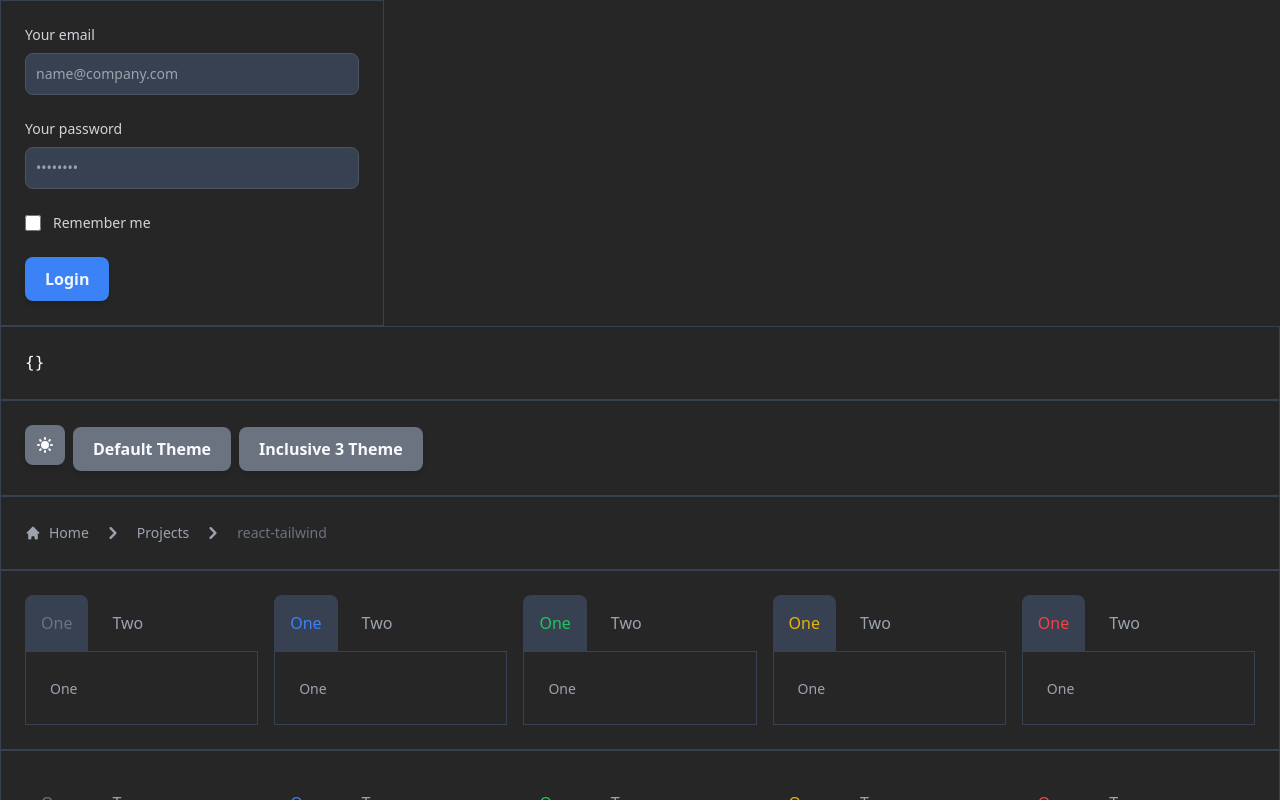
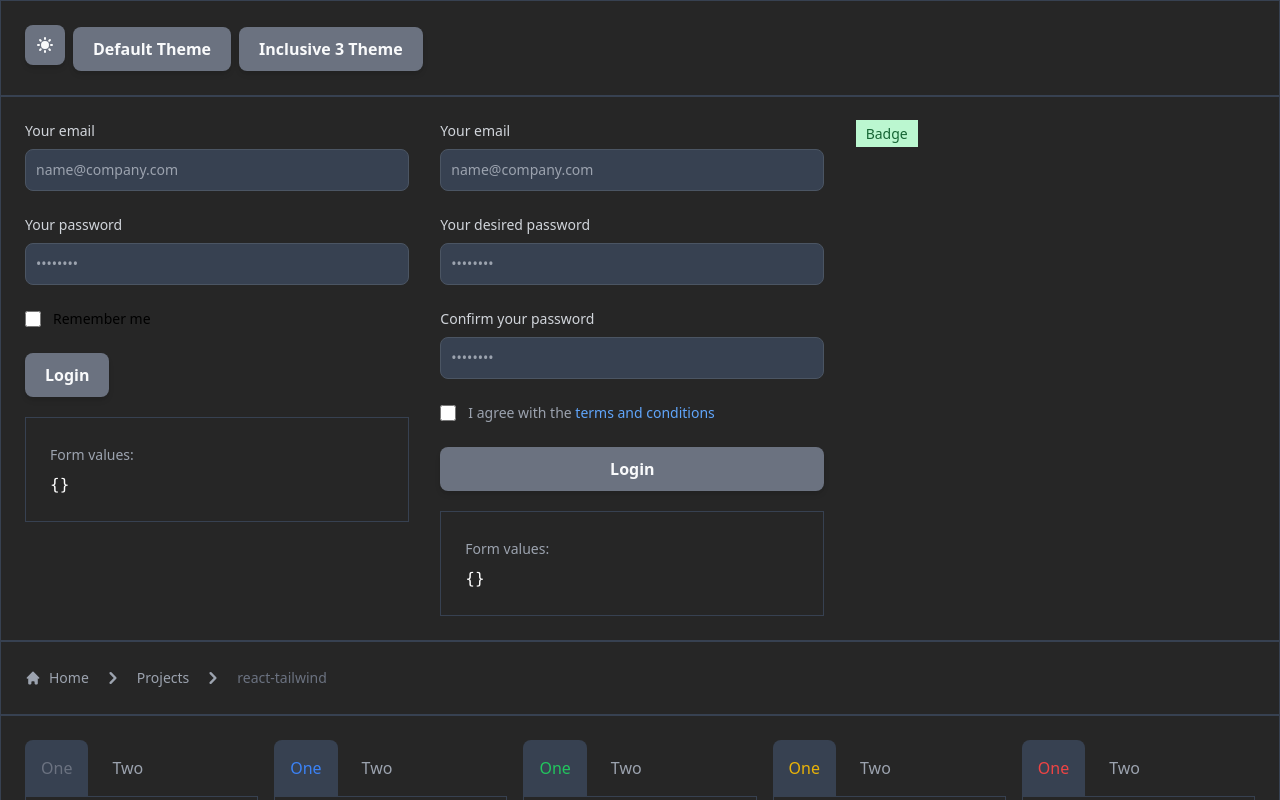
Before and after one commit to edadma/react-tailwind, a React (Create React App) app: page / in a window 1280 px wide. Shown: the top 800 px of the page. Built offline with nearby package versions, Linux system fonts and the light colour scheme.

Commit message:
code Link

```diff
--- a/src/Form.tsx
+++ b/src/Form.tsx
@@ -91,7 +91,7 @@ export const Input: React.FC<InputProps> = (props) => {
       {formik.touched[other.name!] &&
         formik.errors[other.name!] &&
         (renderError ? (
-          <div>{renderError(formik.errors[other.name!])}</div>
+          <div className="transition-transform">{renderError(formik.errors[other.name!])}</div>
         ) : (
           <div>
             <Text role="error">{formik.errors[other.name!]}</Text>
@@ -126,9 +126,7 @@ export const Checkbox: React.FC<CheckboxProps> = ({ children, className, name })
           />
         </div>
         <div className={theme.component.checkbox.style.div3}>
-          <label htmlFor={name} className={theme.component.checkbox.style.label}>
-            {children}
-          </label>
+          <label htmlFor={name}>{children}</label>
         </div>
       </div>
     </FormContext.Provider>
--- /dev/null
+++ b/src/Link.tsx
@@ -0,0 +1,37 @@
+import React from 'react'
+import { colorClass, optionProps, sizeClass, useTheme, weightClass } from './ThemeProvider'
+import { Color, Size, Weight } from './types'
+
+interface LinkProps
+  extends React.DetailedHTMLProps<
+    React.AnchorHTMLAttributes<HTMLAnchorElement>,
+    HTMLAnchorElement
+  > {
+  italic?: boolean
+  family?: 'sans' | 'serif' | 'mono'
+  role?: Color
+  size?: Size
+  weight?: Weight
+}
+
+export const Link: React.FC<LinkProps> = (props) => {
+  const { children, className, href, role, size, weight, italic, ...other } = props
+  const { theme } = useTheme()
+
+  return (
+    <a
+      href={href}
+      className={`${colorClass(theme, 'link', role, 'text')} ${sizeClass(
+        theme,
+        'link',
+        size,
+        'text'
+      )} ${optionProps(theme, props, 'link', 'italic')} ${weightClass(theme, 'link', weight)} ${
+        theme.component.link.style
+      } ${className || ''}`}
+      {...other}
+    >
+      {children}
+    </a>
+  )
+}
--- a/src/Text.tsx
+++ b/src/Text.tsx
@@ -22,15 +22,20 @@ interface TextProps
   align?: Align
 }
 
-export const Text: React.FC<TextProps> = ({
+export const Text: React.FC<TextProps> = (props) => {
+  const {
     children,
     className,
     role,
     size,
     weight,
     align,
+    underline,
+    overline,
+    strikethrough,
+    italic,
     ...other
-}) => {
+  } = props
   const { theme } = useTheme()
 
   return (
@@ -42,7 +47,7 @@ export const Text: React.FC<TextProps> = ({
         'text'
       )} ${sizeClass(theme, 'text', size, 'text')} ${optionProps(
         theme,
-        other,
+        props,
         'text',
         'underline',
         'overline',
--- a/src/index.tsx
+++ b/src/index.tsx
@@ -21,6 +21,7 @@ import {
   Input,
   Form,
   Checkbox,
+  Link,
 } from './index'
 import { ThemeProvider } from './ThemeProvider'
 import { DefaultTheme } from './themes/DefaultTheme'
@@ -35,12 +36,24 @@ const App: React.FC = () => {
   return (
     <ThemeProvider>
       <ModeProvider>
-        <Card className="max-w-sm">
+        <Card>
+          <Space>
+            <ModeSwitcher />
+            <ThemeSwitcher value={DefaultTheme} />
+            <ThemeSwitcher value={CB3Theme} />
+          </Space>
+        </Card>
+        <Card>
+          <Grid cols={3}>
+            <Elem className="max-w-sm">
               <Form
                 init={{
                   initialValues: { email: '', password: '', remember: false },
                   validationSchema: yup.object({
-                email: yup.string().email('Must be a valid email.').required('Email is required.'),
+                    email: yup
+                      .string()
+                      .email('Must be a valid email.')
+                      .required('Email is required.'),
                     password: yup
                       .string()
                       .min(8, 'Password must be at least 8 characters.')
@@ -63,20 +76,75 @@ const App: React.FC = () => {
                   className="w-full"
                 />
                 <Checkbox name="remember">Remember me</Checkbox>
-            <Button type="submit" role="info">
+                <Button type="submit">Login</Button>
+              </Form>
+              <Card className="mt-5">
+                <Text className="mb-2">Form values:</Text>
+                <pre className="text-white">{JSON.stringify(data, null, 2)}</pre>
+              </Card>
+            </Elem>
+            <Elem className="max-w-sm">
+              <Form
+                init={{
+                  initialValues: { email: '', password: '', passwordConfirm: '', remember: false },
+                  validationSchema: yup.object({
+                    email: yup
+                      .string()
+                      .email('Must be a valid email.')
+                      .required('Email is required.'),
+                    password: yup
+                      .string()
+                      .min(8, 'Password must be at least 8 characters.')
+                      .required('Password is required.'),
+                    passwordConfirm: yup
+                      .string()
+                      .min(8, 'Password must be at least 8 characters.')
+                      .required('Confirmed password is required.')
+                      .oneOf([yup.ref('password')], 'Passwords do not match'),
+                  }),
+                  onSubmit: setData,
+                }}
+              >
+                <Input
+                  name="email"
+                  label="Your email"
+                  placeholder="name@company.com"
+                  pill
+                  className="w-full"
+                />
+                <Input
+                  type="password"
+                  name="password"
+                  label="Your desired password"
+                  placeholder="••••••••"
+                  pill
+                  className="w-full"
+                />
+                <Input
+                  type="password"
+                  name="passwordConfirm"
+                  label="Confirm your password"
+                  placeholder="••••••••"
+                  pill
+                  className="w-full"
+                />
+                <Checkbox name="agree">
+                  <Text>I agree with the</Text>&nbsp;
+                  <Link href="#">terms and conditions</Link>
+                </Checkbox>
+                <Button type="submit" pill className="w-full">
                   Login
                 </Button>
               </Form>
-        </Card>
-        <Card>
+              <Card className="mt-5">
+                <Text className="mb-2">Form values:</Text>
                 <pre className="text-white">{JSON.stringify(data, null, 2)}</pre>
               </Card>
-        <Card>
-          <Space>
-            <ModeSwitcher />
-            <ThemeSwitcher value={DefaultTheme} />
-            <ThemeSwitcher value={CB3Theme} />
-          </Space>
+            </Elem>
+            <Elem>
+              <Badge role="success">Badge</Badge>
+            </Elem>
+          </Grid>
         </Card>
         <Card>
           <Breadcrumbs>
@@ -405,19 +473,6 @@ const App: React.FC = () => {
             </Elem>
           </Grid>
         </Card>
-        <Card>
-          <Grid cols={3}>
-            <Elem>
-              <Badge>Badge</Badge>
-            </Elem>
-            <Elem>
-              <Badge role="info">Badge</Badge>
-            </Elem>
-            <Elem>
-              <Badge role="success">Badge</Badge>
-            </Elem>
-          </Grid>
-        </Card>
       </ModeProvider>
     </ThemeProvider>
   )
@@ -445,3 +500,4 @@ export { Tabs, Tab } from './Tabs'
 export { Form, Input, Checkbox } from './Form'
 export { Breadcrumbs, Breadcrumb } from './Breadcrumbs'
 export { Space } from './Space'
+export { Link } from './Link'
--- a/src/themes/DefaultTheme.ts
+++ b/src/themes/DefaultTheme.ts
@@ -234,11 +234,13 @@ export const DefaultTheme = {
         underline: 'underline',
         overline: 'overline',
         strikethrough: 'line-through',
+        italic: 'italic',
       },
       default: {
         underline: false,
         overline: false,
         strikethrough: false,
+        italic: false,
         size: 'sm',
         color: 'regular',
         align: 'left',
@@ -388,6 +390,7 @@ export const DefaultTheme = {
       style: 'bg-gray-50 p-2.5 dark:bg-gray-700',
       options: {
         rounded: 'rounded-lg',
+        pill: 'rounded-full',
         border: 'border',
       },
       default: {
@@ -439,5 +442,27 @@ export const DefaultTheme = {
         label: 'font-medium text-gray-900 dark:text-gray-300',
       },
     },
+    link: {
+      style: 'hover:underline',
+      color: {
+        primary: { text: 'text-green-700 dark:text-green-400' },
+        secondary: { text: 'text-blue-700 dark:text-blue-400' },
+        regular: { text: 'text-gray-700 dark:text-gray-400' },
+        info: { text: 'text-blue-700 dark:text-blue-400' },
+        success: { text: 'text-green-700 dark:text-green-400' },
+        warning: { text: 'text-yellow-700 dark:text-yellow-400' },
+        error: { text: 'text-red-700 dark:text-red-400' },
+      },
+      options: {
+        italic: 'italic',
+      },
+      default: {
+        italic: false,
+        size: 'sm',
+        color: 'info',
+        align: 'left',
+        weight: 'medium',
+      },
+    },
   },
 }
```
Lines whose indentation alone changed are shown as unchanged.
